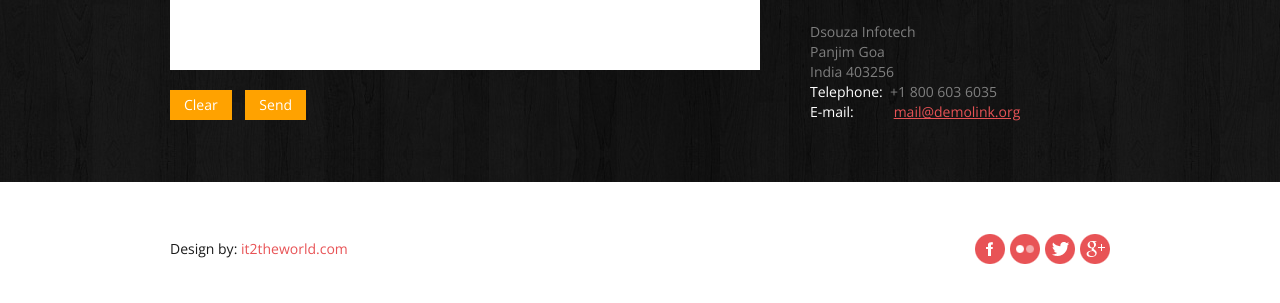
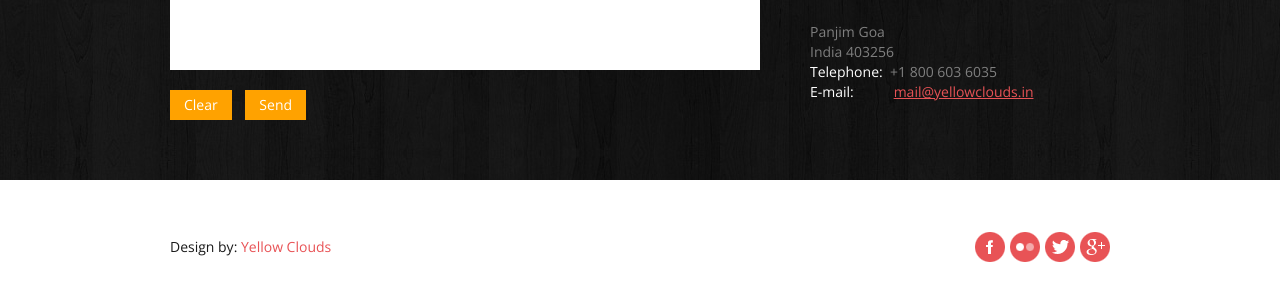
Before and after one commit to yellowcloudscheesy/spark, a plain HTML site: page contact.html in a window 1280 px wide. Shown: the part 629-932 px from the top of the page. Drawn offline with nearby package versions, Linux system fonts and the light colour scheme; a web font is replaced by a local one.

Commit message:
Update contact.html

```diff
--- a/contact.html
+++ b/contact.html
@@ -105,11 +105,11 @@ jQuery(window).load(function () {
            <iframe src="https://www.google.com/maps/embed?pb=!1m18!1m12!1m3!1d7689.49084646238!2d73.81836338515015!3d15.498119805290079!2m3!1f0!2f0!3f0!3m2!1i1024!2i768!4f13.1!3m3!1m2!1s0x3bbfc08c34d93387%3A0xa43a571282060ece!2sSusheela+Bldg%2C+18th+June+Rd%2C+Altinho%2C+Panjim%2C+Goa+403001!5e0!3m2!1sen!2sin!4v1432969766429" width="600" height="450" frameborder="0" style="border:0"></iframe>
           </div>
           <address class="address-1">
-          <strong>Dsouza Infotech<br>
+          <strong>
           Panjim Goa<br>
           India 403256</strong>
           <div class="overflow"><span>Telephone:</span>+1 800 603 6035<br>
-<span>E-mail:</span> <a href="#" class="mail-1">mail@demolink.org</a></div>
+<span>E-mail:</span> <a href="#" class="mail-1">mail@yellowclouds.in</a></div>
           </address>
         </article>
       </div>
@@ -124,7 +124,7 @@ jQuery(window).load(function () {
       <li><a class="icon-3" href="#"></a></li>
       <li><a class="icon-4" href="#"></a></li>
     </ul>
-    <div class="privacy pull-left">Design by: <a href="http://www.templatemonster.com/">it2theworld.com</a> </div>
+    <div class="privacy pull-left">Design by: <a href="http://www.yellowcloouds.in/">Yellow Clouds</a> </div>
   </div>
 </footer>
 <script src="js/bootstrap.js"></script>
```
